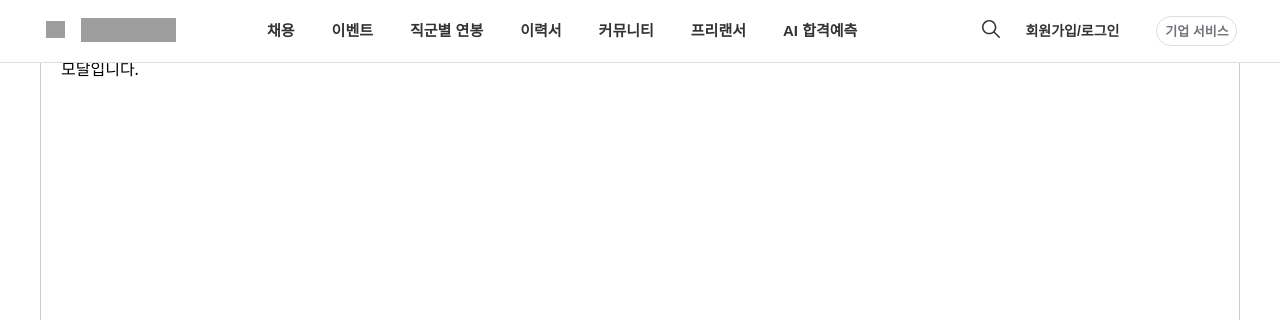
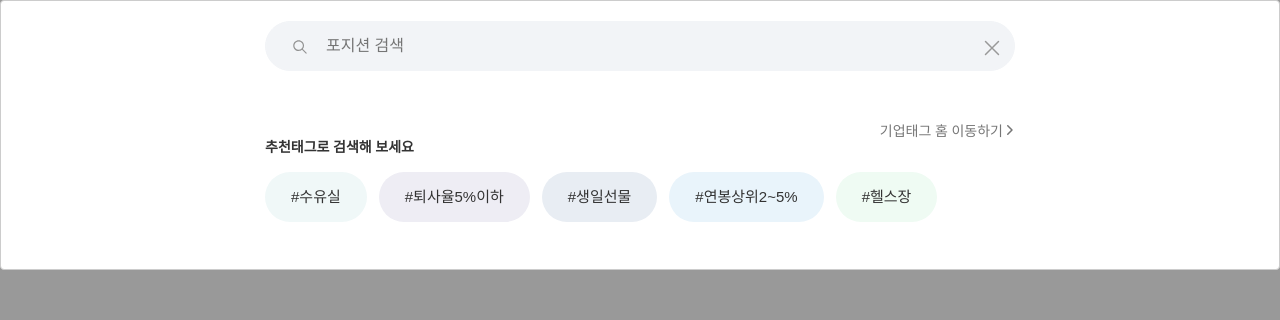
Before and after one commit to ChloePark85/wanted-clone, a React (Create React App) app: page / in a window 1280 px wide. Both pictures are taken after a click on the button 991 px from the left and 31 px from the top of the page. Shown: the top 320 px of the page. Built offline with nearby package versions, Linux system fonts and the light colour scheme; grey boxes are pictures that could not be loaded.

Commit message:
added search modal

```diff
--- a/src/Components/Search.jsx
+++ b/src/Components/Search.jsx
@@ -1,10 +1,194 @@
 import React from "react";
 import ReactModal from "react-modal";
+import styled from "styled-components";
+import { IoIosSearch } from "react-icons/io";
+
+const SearchBarContainer = styled.div`
+  max-width: 1060px;
+  margin: 0 auto;
+  padding: 0;
+  position: relative;
+  background-color: #fff;
+  border: 0;
+  box-sizing: border-box;
+  display: block;
+  form {
+    margin: 0;
+    padding: 0;
+    border: 0;
+    display: block;
+    font-size: 14px;
+    line-height: 1.4;
+    color: #333333;
+    width: 750px;
+  }
+  input {
+    height: 50px;
+    line-height: 50px;
+    width: 100%;
+    margin: 0;
+    padding: 0 36px 0 60px;
+    border: 1px solid #f2f4f7;
+    border-radius: 25px;
+    font-size: 16px;
+    color: #767676;
+    background-color: #f2f4f7;
+    overflow: hidden;
+    text-overflow: ellipsis;
+    white-space: nowrap;
+    cursor: text;
+  }
+  .close {
+    position: absolute;
+    font-size: 12px;
+    right: 0;
+    top: 0;
+    width: 50px;
+    height: 50px;
+    color: #999;
+    padding: 15px;
+    margin: 0;
+    border: 0;
+    background: none;
+    cursor: pointer;
+    overflow: visible;
+    text-transform: none;
+    box-sizing: border-box;
+  }
+`;
+
+const TagTitle = styled.div`
+  padding: 50px 0 0;
+  margin: 0 auto;
+  max-width: 1060px;
+  display: block;
+  display: flex;
+  flex-direction: row;
+  justify-content: space-between;
+  h4 {
+    display: inline-block;
+    font-size: 14px;
+    font-weight: 600;
+    color: #333;
+    margin: 0;
+    padding: 0;
+    border: 0;
+    margin-block-start: 1.33em;
+    margin-block-end: 1.33em;
+    margin-inline-start: 0px;
+    margin-inline-end: 0px;
+  }
+  span {
+    font-size: 14px;
+    font-weight: 400;
+    line-height: 20px;
+    color: #767676;
+    cursor: pointer;
+  }
+`;
+const TagContainer = styled.ul`
+  .tag {
+    display: inline-block;
+    height: 50px;
+    line-height: 50px;
+    font-size: 15px;
+    font-weight: 400;
+    color: #333;
+    padding: 0 26px;
+    border-radius: 25px;
+    margin-right: 12px;
+    cursor: pointer;
+  }
+`;
 
 function Search({ isOpen }) {
   return (
-    <ReactModal isOpen={isOpen}>
-      <div>모달입니다.</div>
+    <ReactModal
+      isOpen={isOpen}
+      style={{
+        overlay: {
+          position: "fixed",
+          top: 0,
+          left: 0,
+          right: 0,
+          bottom: 0,
+          backgroundColor: "rgba(0, 0, 0, 0.4)",
+          zIndex: "289",
+        },
+        content: {
+          position: "fixed",
+          top: "0px",
+          left: "0px",
+          border: "1px solid #ccc",
+          overflow: "auto",
+          WebkitOverflowScrolling: "touch",
+          outline: "none",
+          width: "100%",
+          height: "270px",
+          backgroundColor: "white",
+          display: "flex",
+          flexDirection: "column",
+          justifyContent: "space-between",
+          boxSizing: "border-box",
+          zindex: "289",
+        },
+      }}
+    >
+      <SearchBarContainer>
+        <form>
+          <input type="search" placeholder="포지션 검색" autocomplete="off" />
+          <IoIosSearch
+            style={{
+              position: "absolute",
+              top: "26px",
+              left: "20px",
+              color: "#939393",
+              width: "18px",
+              height: "18px",
+              margin: "0 16px 0 6px",
+              transform: "translateY(-50%)",
+              viewBox: "0 0 18 18",
+            }}
+          />
+          <button class="close" type="button">
+            <svg style={{ width: "24px", height: "24px" }} viewBox="0 0 24 24">
+              <path
+                fill="currentColor"
+                d="M17.97 19.03a.75.75 0 001.06-1.06l-6.5-6.5a.75.75 0 00-1.06 0l-6.5 6.5a.75.75 0 001.06 1.06L12 13.06l5.97 5.97zM12 10.94L6.03 4.97a.75.75 0 00-1.06 1.06l6.5 6.5a.75.75 0 001.06 0l6.5-6.5a.75.75 0 00-1.06-1.06L12 10.94z"
+              ></path>
+            </svg>
+          </button>
+        </form>
+        <TagTitle>
+          <h4>추천태그로 검색해 보세요</h4>
+          <span>
+            기업태그 홈 이동하기
+            <svg width="12" height="12" viewBox="0 0 12 12">
+              <path
+                fill="currentColor"
+                d="M4.22 9.72a.75.75 0 001.06 1.06l4.25-4.25a.75.75 0 000-1.06L5.28 1.22a.75.75 0 00-1.06 1.06L7.94 6 4.22 9.72z"
+              ></path>
+            </svg>
+          </span>
+        </TagTitle>
+        <TagContainer>
+          <button class="tag" style={{ background: "#f0f8f8" }}>
+            #수유실
+          </button>
+          <button class="tag" style={{ background: "#eeedf4" }}>
+            #퇴사율5%이하
+          </button>
+          <button class="tag" style={{ background: "#e8edf3" }}>
+            #생일선물
+          </button>
+          <button class="tag" style={{ background: "#e9f4fb" }}>
+            #연봉상위2~5%
+          </button>
+          <button class="tag" style={{ background: "#effbf3" }}>
+            #헬스장
+          </button>
+        </TagContainer>
+      </SearchBarContainer>
     </ReactModal>
   );
 }
```
Also changed, not shown: 1 other file (tests, documents, lock files or other folders).
